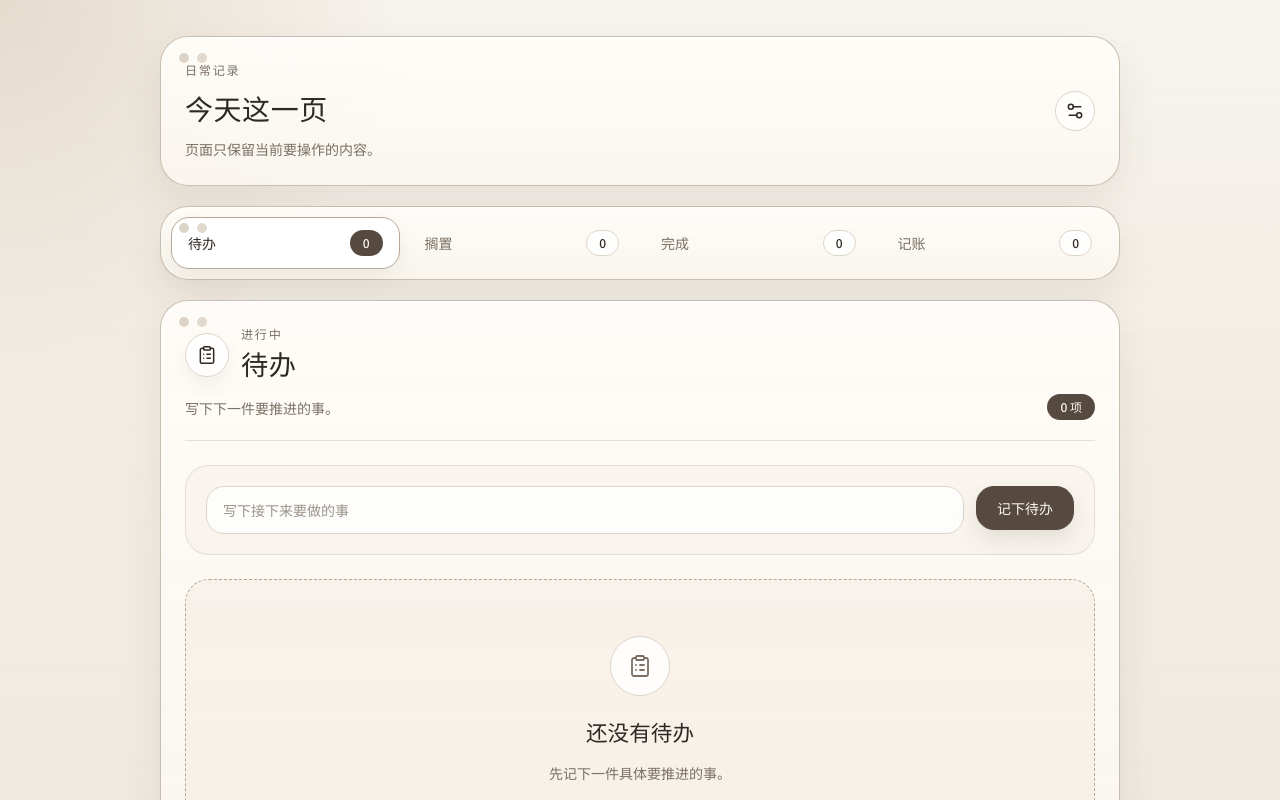
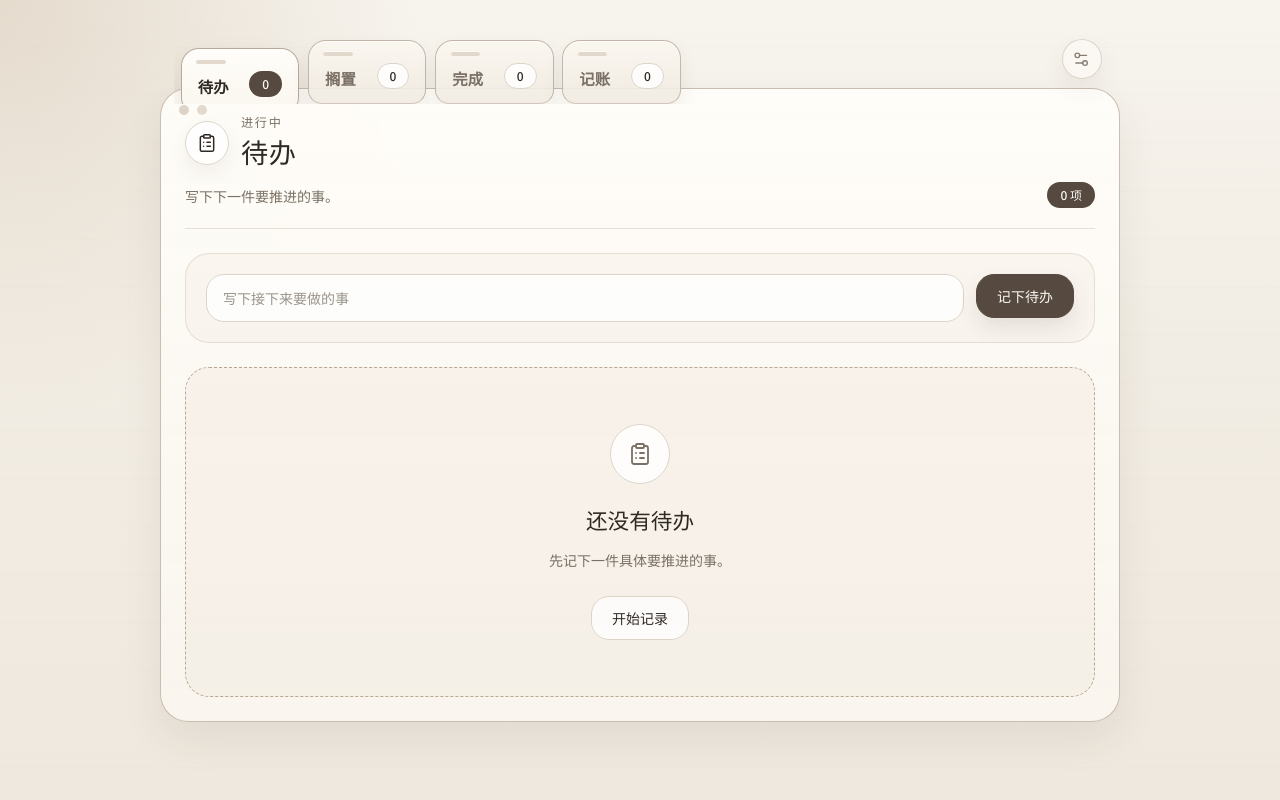
Before and after one commit to Cynic-Joe/todo-web, a React (Vite) app: page / in a window 1280 px wide. Shown: the top 800 px of the page. Built offline with nearby package versions, Linux system fonts and the light colour scheme.

Commit message:
feat: attach bookmark tabs to workspace

```diff
--- a/src/app/App.jsx
+++ b/src/app/App.jsx
@@ -1,7 +1,6 @@
 import { startTransition, useState } from "react";
 import { Settings2 } from "lucide-react";
 import { Button } from "../components/ui/button";
-import { Panel } from "../components/ui/panel";
 import { StatusBanner } from "../components/ui/status-banner";
 import { TabNav } from "../components/ui/tab-nav";
 import { AccountingSection } from "../features/accounting/accounting-section";
@@ -108,31 +107,23 @@ export default function App() {
   return (
     <>
       <div className="min-h-screen">
-        <div className="mx-auto max-w-5xl px-4 py-6 sm:px-6 lg:px-8 lg:py-9">
-          <div className="space-y-5">
-            <Panel className="flex items-center justify-between gap-4 p-5 sm:p-6">
-              <div className="space-y-2">
-                <p className="section-kicker">日常记录</p>
-                <div>
-                  <h1 className="text-[1.5rem] font-medium tracking-[0.02em] text-foreground sm:text-[1.75rem]">
-                    今天这一页
-                  </h1>
-                  <p className="mt-2 text-sm leading-6 text-muted-foreground">
-                    页面只保留当前要操作的内容。
-                  </p>
-                </div>
-              </div>
-              <div className="shrink-0">
-                <Button onClick={() => setSettingsOpen(true)} size="icon" variant="secondary">
-                  <Settings2 className="size-5" strokeWidth={1.8} />
-                </Button>
-              </div>
-            </Panel>
-
-            {status ? <StatusBanner status={status} /> : null}
+        <div className="mx-auto max-w-5xl px-4 py-4 sm:px-6 sm:py-5 lg:px-8 lg:py-6">
+          <div className="workspace-stage">
+            <div className="workspace-nav">
+              <Button
+                aria-label="打开同步设置"
+                className="workspace-settings-button"
+                onClick={() => setSettingsOpen(true)}
+                size="icon"
+                title="同步设置"
+                variant="ghost"
+              >
+                <Settings2 className="size-[1.15rem]" strokeWidth={1.8} />
+              </Button>
 
             <TabNav
               activeTab={activeTab}
+              className="pr-16 sm:pr-20"
               items={tabs}
               onChange={(tab) => {
                 startTransition(() => {
@@ -140,8 +131,11 @@ export default function App() {
                 });
               }}
             />
+            </div>
 
-            <div>{renderCurrentSection()}</div>
+            {status ? <StatusBanner className="workspace-status-banner" compact status={status} /> : null}
+
+            <div className="workspace-panel-shell">{renderCurrentSection()}</div>
           </div>
         </div>
       </div>
--- a/src/components/ui/status-banner.jsx
+++ b/src/components/ui/status-banner.jsx
@@ -7,7 +7,7 @@ const iconMap = {
   loading: LoaderCircle,
 };
 
-export function StatusBanner({ status }) {
+export function StatusBanner({ status, compact = false, className }) {
   if (!status) {
     return null;
   }
@@ -17,18 +17,24 @@ export function StatusBanner({ status }) {
   return (
     <div
       className={cn(
-        "paper-panel flex items-center gap-3 px-4 py-3",
+        compact
+          ? "flex items-center gap-2.5 rounded-[18px] border px-3.5 py-2.5 shadow-[0_10px_22px_rgba(67,53,39,0.06)] backdrop-blur-sm"
+          : "paper-panel flex items-center gap-3 px-4 py-3",
         status.type === "success" && "border-success/30 bg-success/8",
         status.type === "error" && "border-destructive/25 bg-destructive/8",
         status.type === "loading" && "border-border-strong bg-white/85",
+        className,
       )}
       role="status"
     >
       <Icon
-        className={cn("size-5 shrink-0", status.type === "loading" ? "animate-spin" : "")}
+        className={cn(
+          compact ? "size-4 shrink-0" : "size-5 shrink-0",
+          status.type === "loading" ? "animate-spin" : "",
+        )}
         strokeWidth={1.8}
       />
-      <p className="text-sm text-foreground">{status.message}</p>
+      <p className={cn(compact ? "text-[0.82rem]" : "text-sm", "text-foreground")}>{status.message}</p>
     </div>
   );
 }
--- a/src/components/ui/tab-nav.jsx
+++ b/src/components/ui/tab-nav.jsx
@@ -1,28 +1,31 @@
 import { Badge } from "./badge";
 import { cn } from "../../lib/utils";
 
-export function TabNav({ items, activeTab, onChange }) {
+export function TabNav({ items, activeTab, onChange, className }) {
   return (
-    <nav className="paper-panel p-2.5" aria-label="章节切换">
-      <div className="grid gap-2 sm:grid-cols-4">
+    <nav className={cn("bookmark-nav", className)} aria-label="章节切换">
+      <div className="bookmark-rail">
         {items.map((item) => {
           const isActive = item.id === activeTab;
 
           return (
             <button
+              aria-current={isActive ? "page" : undefined}
               className={cn(
-                "flex items-center justify-between rounded-[18px] border px-4 py-3 text-left transition",
-                isActive
-                  ? "border-border-strong bg-white text-foreground shadow-[0_10px_22px_rgba(86,73,63,0.08)]"
-                  : "border-transparent bg-transparent text-muted-foreground hover:border-border/70 hover:bg-white/60 hover:text-foreground",
+                "bookmark-tab",
+                isActive ? "bookmark-tab-active" : "bookmark-tab-idle",
               )}
               key={item.id}
               onClick={() => onChange(item.id)}
               type="button"
             >
-              <span className="text-sm font-medium">{item.label}</span>
+              <div className="min-w-0 pt-3">
+                <span className="bookmark-tab-label">{item.label}</span>
+              </div>
               {typeof item.count === "number" ? (
-                <Badge tone={isActive ? "ink" : "soft"}>{item.count}</Badge>
+                <Badge className="bookmark-tab-count hidden sm:inline-flex" tone={isActive ? "ink" : "soft"}>
+                  {item.count}
+                </Badge>
               ) : null}
             </button>
           );
--- a/src/styles.css
+++ b/src/styles.css
@@ -61,6 +61,10 @@
     mix-blend-mode: multiply;
   }
 
+  #root {
+    min-height: 100vh;
+  }
+
   ::selection {
     background: rgba(86, 73, 63, 0.18);
     color: var(--color-foreground);
@@ -100,4 +104,181 @@
   .font-display {
     font-family: var(--font-display);
   }
+
+  .workspace-stage {
+    position: relative;
+  }
+
+  .workspace-nav {
+    position: relative;
+    z-index: 4;
+    margin-bottom: -1rem;
+    padding-inline: 0.85rem;
+  }
+
+  .workspace-panel-shell {
+    position: relative;
+    z-index: 1;
+  }
+
+  .bookmark-nav {
+    overflow-x: auto;
+    padding: 0.4rem 0.45rem 0.65rem;
+    scrollbar-width: none;
+  }
+
+  .bookmark-nav::-webkit-scrollbar {
+    display: none;
+  }
+
+  .bookmark-rail {
+    display: flex;
+    min-width: max-content;
+    align-items: flex-end;
+    gap: 0.55rem;
+  }
+
+  .bookmark-tab {
+    position: relative;
+    display: flex;
+    min-width: 7.4rem;
+    align-items: flex-end;
+    justify-content: space-between;
+    gap: 0.75rem;
+    padding: 0.84rem 1rem 0.8rem;
+    border: 1px solid rgba(182, 167, 150, 0.78);
+    border-bottom-color: rgba(182, 167, 150, 0.58);
+    border-radius: 18px 18px 14px 14px;
+    background: linear-gradient(180deg, rgba(250, 246, 239, 0.94), rgba(239, 233, 224, 0.86));
+    box-shadow:
+      0 10px 20px rgba(67, 53, 39, 0.08),
+      inset 0 1px 0 rgba(255, 255, 255, 0.72);
+    transform: translateY(10px);
+    transition:
+      transform 180ms ease,
+      border-color 180ms ease,
+      box-shadow 180ms ease,
+      background 180ms ease,
+      color 180ms ease;
+  }
+
+  .bookmark-tab::before {
+    content: "";
+    position: absolute;
+    top: 0.58rem;
+    left: 0.9rem;
+    width: 1.85rem;
+    height: 0.34rem;
+    border-radius: 999px;
+    background: rgba(224, 214, 201, 0.95);
+    box-shadow: inset 0 1px 0 rgba(255, 255, 255, 0.9);
+  }
+
+  .bookmark-tab-idle {
+    color: var(--color-muted-foreground);
+  }
+
+  .bookmark-tab-idle:hover {
+    transform: translateY(13px);
+    border-color: rgba(182, 167, 150, 0.92);
+    background: linear-gradient(180deg, rgba(253, 250, 245, 0.98), rgba(244, 238, 230, 0.94));
+    color: var(--color-foreground);
+  }
+
+  .bookmark-tab-active {
+    transform: translateY(18px);
+    border-color: rgba(182, 167, 150, 0.96);
+    border-bottom-color: rgba(255, 253, 249, 0.98);
+    background: linear-gradient(180deg, rgba(255, 253, 249, 0.98), rgba(250, 246, 239, 0.97));
+    color: var(--color-foreground);
+    box-shadow:
+      0 16px 30px rgba(67, 53, 39, 0.12),
+      inset 0 1px 0 rgba(255, 255, 255, 0.84);
+  }
+
+  .bookmark-tab-active:hover {
+    transform: translateY(18px);
+  }
+
+  .bookmark-tab-label {
+    display: block;
+    font-size: 0.96rem;
+    font-weight: 600;
+    letter-spacing: 0.01em;
+    white-space: nowrap;
+  }
+
+  .bookmark-tab-count {
+    margin-bottom: 0.08rem;
+  }
+
+  .workspace-settings-button {
+    position: absolute;
+    top: 0.95rem;
+    right: 1.15rem;
+    z-index: 5;
+    border-color: rgba(182, 167, 150, 0.42) !important;
+    background: rgba(252, 249, 244, 0.72) !important;
+    color: rgba(122, 112, 101, 0.88) !important;
+    box-shadow: 0 10px 24px rgba(67, 53, 39, 0.07);
+    backdrop-filter: blur(12px);
+  }
+
+  .workspace-settings-button:hover {
+    border-color: rgba(182, 167, 150, 0.72) !important;
+    background: rgba(255, 253, 249, 0.92) !important;
+    color: var(--color-foreground) !important;
+  }
+
+  .workspace-status-banner {
+    position: relative;
+    z-index: 2;
+    margin: 0 1.25rem 0.9rem;
+  }
+
+  @media (max-width: 640px) {
+    .workspace-nav {
+      margin-bottom: -0.8rem;
+      padding-inline: 0.2rem;
+    }
+
+    .bookmark-nav {
+      padding: 0.25rem 0 0.5rem;
+    }
+
+    .bookmark-rail {
+      min-width: 100%;
+      gap: 0.4rem;
+    }
+
+    .bookmark-tab {
+      min-width: 0;
+      flex: 1 1 0;
+      gap: 0.5rem;
+      padding: 0.78rem 0.72rem 0.74rem;
+    }
+
+    .bookmark-tab::before {
+      left: 0.72rem;
+      width: 1.45rem;
+    }
+
+    .bookmark-tab-label {
+      font-size: 0.88rem;
+    }
+
+    .bookmark-tab-count {
+      padding-inline: 0.5rem;
+    }
+
+    .workspace-settings-button {
+      top: 2.45rem;
+      right: 0.65rem;
+      box-shadow: 0 8px 18px rgba(67, 53, 39, 0.06);
+    }
+
+    .workspace-status-banner {
+      margin-inline: 0.75rem;
+    }
+  }
 }
```
